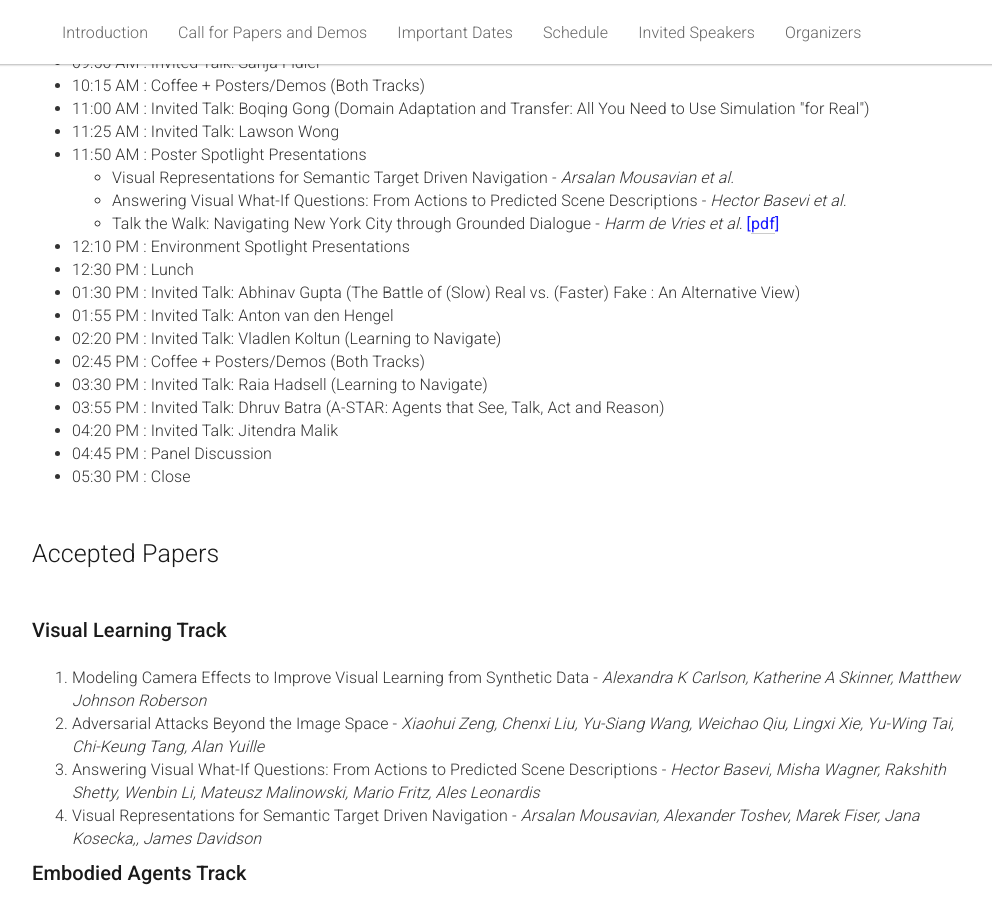
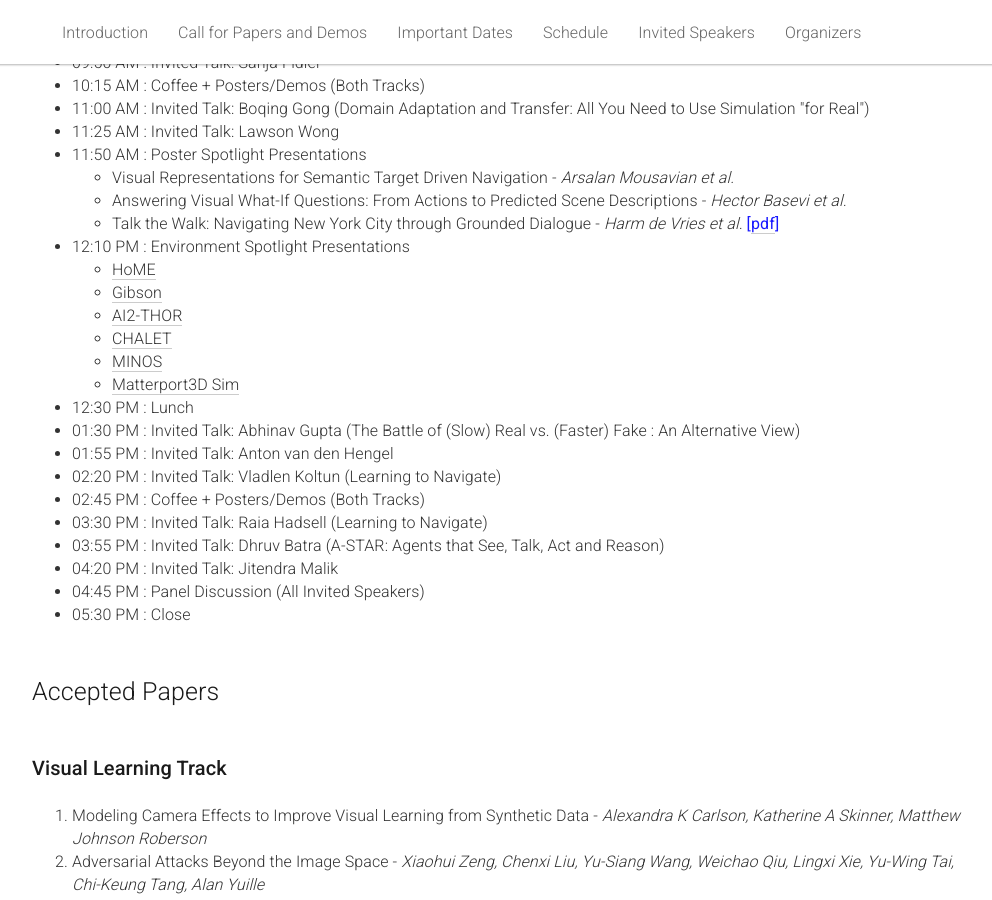
Before and after one commit to eccv18-vlease/eccv18-vlease.github.io, a Jekyll site: the page built from _pages/home.md, in a window 1280 px wide and 900 px high, scrolled down 2364 px. Shown: the whole window, without its empty margins (133-1125 px from the left). Built offline with Jekyll 4.4.1, drawn with Linux system fonts in a browser that asks for light colours.

Commit message:
Add environment spotlights

```diff
--- a/_pages/home.md
+++ b/_pages/home.md
@@ -203,6 +203,14 @@ acknowledgements: ""
         </ul>
       </li>
       <li>12:10 PM : Environment Spotlight Presentations</li>
+        <ul>
+          <li><a href="https://home-platform.github.io/">HoME</a></li>
+          <li><a href="https://home-platform.github.io/">Gibson</a></li>
+          <li><a href="https://ai2thor.allenai.org/">AI2-THOR</a></li>
+          <li><a href="https://github.com/clic-lab/chalet">CHALET</a></li>
+          <li><a href="https://github.com/minosworld/minos">MINOS</a></li>
+          <li><a href="https://bringmeaspoon.org/">Matterport3D Sim</a></li>
+        </ul>
       <li>12:30 PM : Lunch</li>
       <li>01:30 PM : Invited Talk: Abhinav Gupta (The Battle of  (Slow) Real vs. (Faster) Fake : An Alternative View) </li>
       <li>01:55 PM : Invited Talk: Anton van den Hengel</li>
@@ -211,7 +219,7 @@ acknowledgements: ""
       <li>03:30 PM : Invited Talk: Raia Hadsell (Learning to Navigate)</li>
       <li>03:55 PM : Invited Talk: Dhruv Batra (A-STAR: Agents that See, Talk, Act and Reason)</li>
       <li>04:20 PM : Invited Talk: Jitendra Malik</li>
-      <li>04:45 PM : Panel Discussion</li>
+      <li>04:45 PM : Panel Discussion (All Invited Speakers)</li>
       <li id="speakers">05:30 PM : Close</li>
     </ul>
   </div>
```
